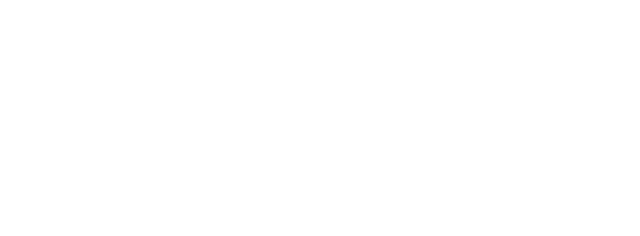
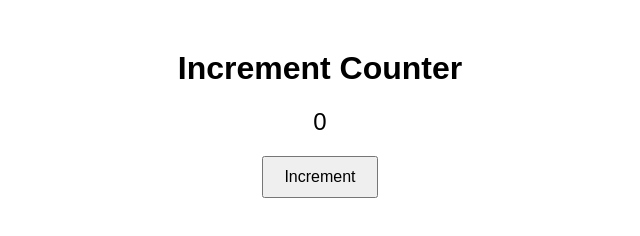
Before and after one commit to acciojob/increment-counter-Roshan-Kumar-Mishra, a website: page main.html in a window 1280 px wide. Shown: the whole page, without its empty margins (320-960 px from the left). Drawn offline with Linux system fonts and the light colour scheme.

Commit message:
created a submission

```diff
--- a/main.html
+++ b/main.html
@@ -8,6 +8,12 @@
 
 <body>
 	<!-- the entire body must be written by student -->
+	<h1>Increment Counter</h1>
+
+  <div id="counter">0</div>
+
+  <button id="incrementButton">Increment</button>
+
     <script type="text/javascript" src="./script.js">
 </script>
 
--- a/script.js
+++ b/script.js
@@ -1 +1,23 @@
 //your JS code here. If required.
+ const counterElement = document.getElementById('counter');
+    const incrementButton = document.getElementById('incrementButton');
+
+    // Initialize counter value
+    let counterValue = 0;
+
+    // Function to update and display the counter value
+    function updateCounter() {
+      counterElement.textContent = counterValue;
+    }
+
+    // Event listener for the button click
+    incrementButton.addEventListener('click', function () {
+      // Increment the counter value
+      counterValue++;
+
+      // Update and display the counter value
+      updateCounter();
+    });
+
+    // Initial display
+    updateCounter();
--- a/styles.css
+++ b/styles.css
@@ -1 +1,17 @@
 /*  your css code here. If applicable */
+body {
+      font-family: Arial, sans-serif;
+      text-align: center;
+      margin-top: 50px;
+    }
+
+    #counter {
+      font-size: 24px;
+      margin-bottom: 20px;
+    }
+
+    #incrementButton {
+      padding: 10px 20px;
+      font-size: 16px;
+      cursor: pointer;
+    }
```
